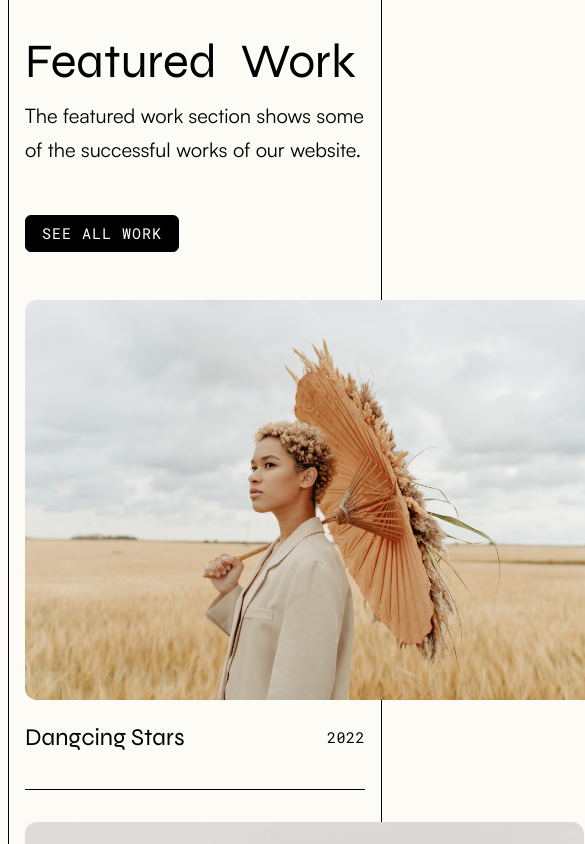
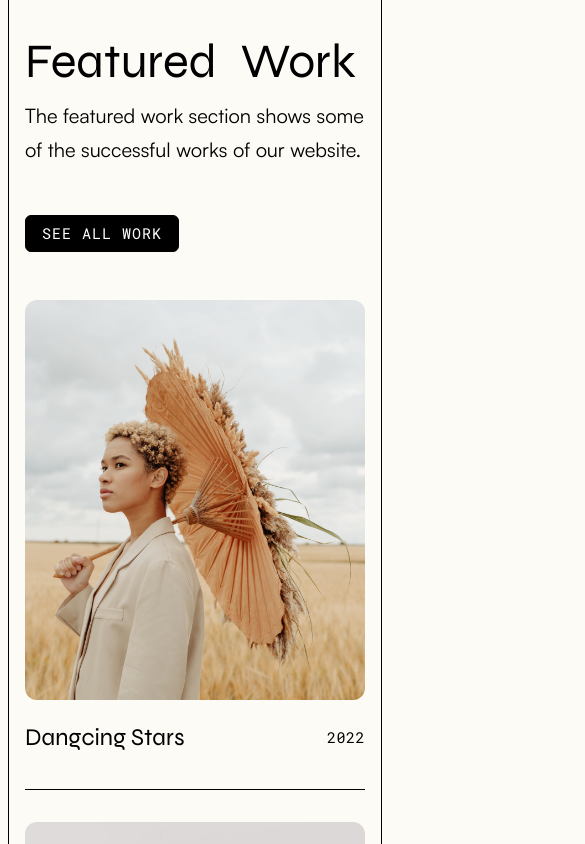
Before and after one commit to taodemy/website, a Next.js app: page / in a window 390 px wide. Shown: the part 2821-3665 px from the top of the page, 585 px wide, since content can reach past the window. Built offline with nearby package versions, Linux system fonts and the light colour scheme.

Commit message:
fix the card image outflow probs and clean the code

```diff
--- a/components/ServicePage/ServicesItem.tsx
+++ b/components/ServicePage/ServicesItem.tsx
@@ -31,7 +31,7 @@ const ServiceItem = ({
   service_heading,
   service_info1,
   service_info2,
-  service_name
+  service_name,
 }: serviceItemProps) => {
   return (
     <section className={styles.service}>
--- a/pages/services.tsx
+++ b/pages/services.tsx
@@ -6,7 +6,7 @@ import Services from "@/components/ServicePage/Services";
 import useMediaQuery from "@/hooks/useMediaQuery";
 import EViewPortQuery from "@/constants/viewPortSize";
 
-const {PHONE } = EViewPortQuery;
+const { PHONE } = EViewPortQuery;
 
 export default function Service() {
   const isPhoneSize = useMediaQuery(PHONE);
--- a/styles/Card.module.css
+++ b/styles/Card.module.css
@@ -49,23 +49,14 @@
   color: inherit;
 }
 
-@media screen and (max-width: 1023px) {
-  .card__image_large,
-  .card__image_medium,
-  .card__image_small {
+@media screen and (max-width: 743px) {
+  .card__image {
+    width: 100%;
+    height: 350px;
   }
-}
 
-@media screen and (max-width: 743px) {
   .card__image_large {
     width: 100%;
     min-height: 400px;
   }
 }
-
-@media screen and (max-width: 743px) {
-  .card__image {
-    width: auto;
-    height: 350px;
-  }
-}
--- a/styles/ServicesItem.module.css
+++ b/styles/ServicesItem.module.css
@@ -8,7 +8,7 @@
   display: flex;
   flex-direction: column;
   width: 33%;
-  margin:63px 0;
+  margin: 63px 0;
 }
 
 .service_left_logo {
@@ -40,7 +40,7 @@
   width: 66%;
   flex-direction: column;
   border-left: 1px solid var(--border-default);
-  margin:63px 0;
+  margin: 63px 0;
   padding-left: 48px;
 }
 
--- a/styles/ServicesTitle.module.css
+++ b/styles/ServicesTitle.module.css
@@ -1,5 +1,5 @@
 .service_title {
-  padding:63px 0;
+  padding: 63px 0;
   border-bottom: 1px solid var(--border-default);
 }
 .service_title__heading {
```
Also changed, not shown: 1 other file (tests, documents, lock files or other folders).
